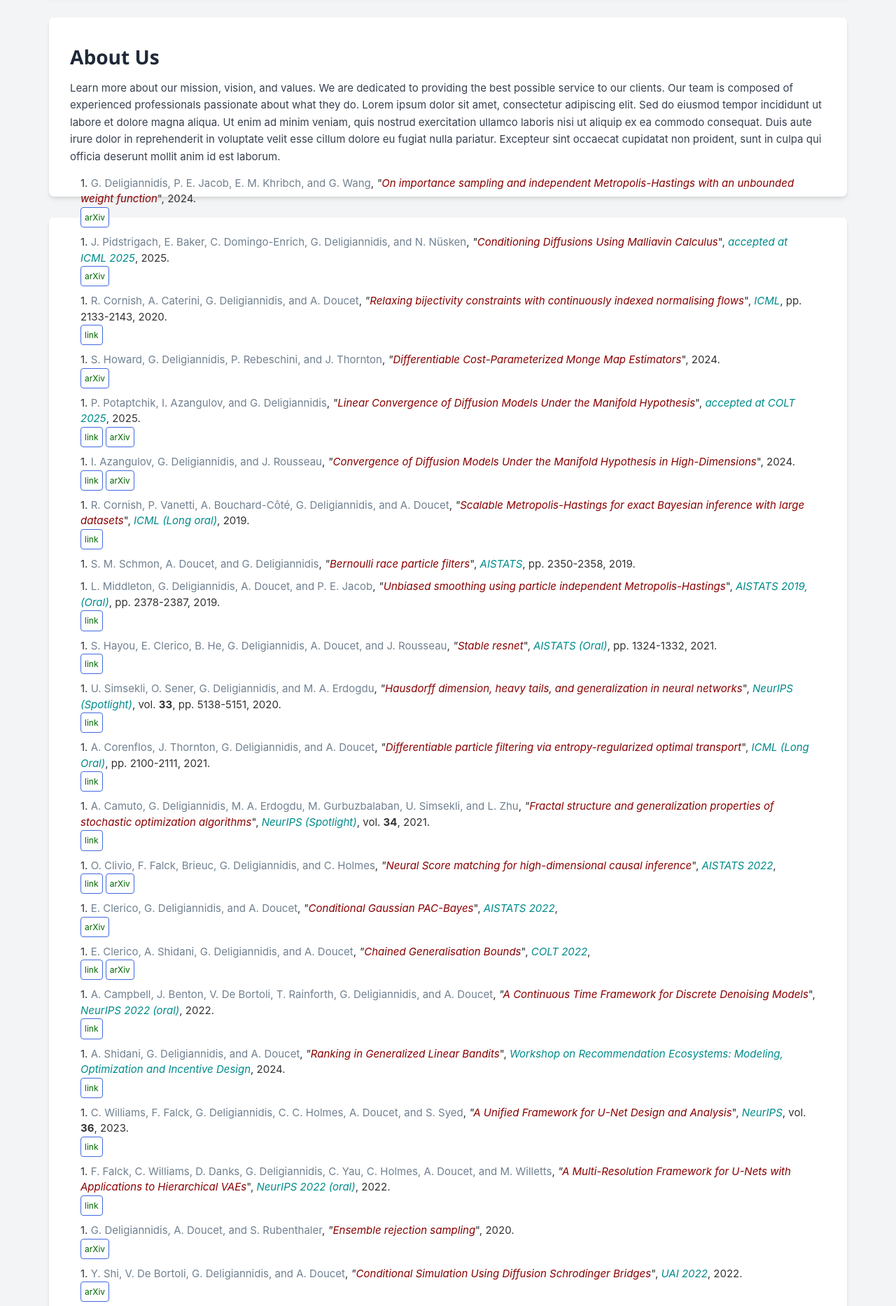
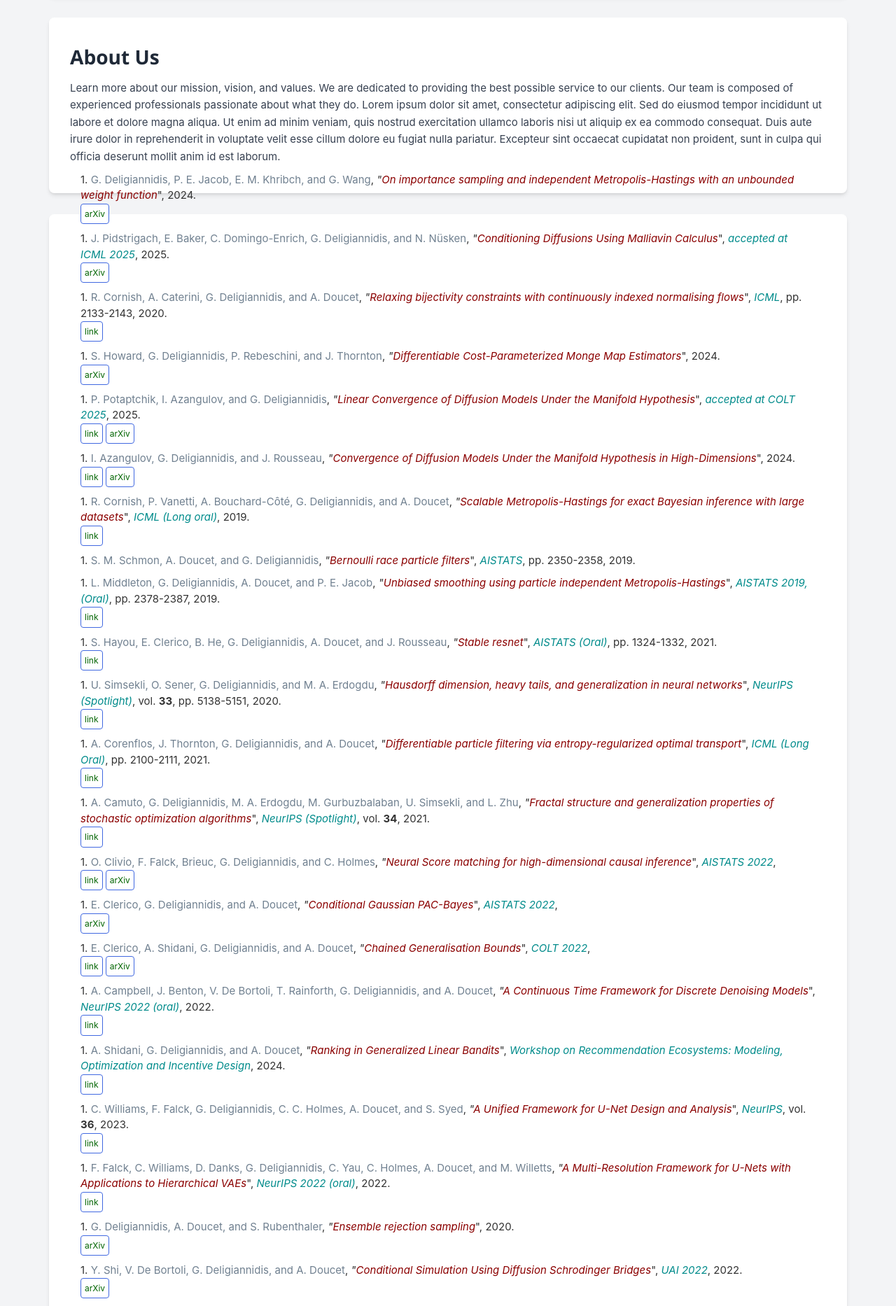
Before and after one commit to ziorzis/ziorzis.github.io, a Jekyll site: the page index.html, which Jekyll copies as it is, in a window 1280 px wide. Shown: the part 685-2551 px from the top of the page at 70% size. Built offline with Jekyll 4.4.1, drawn with Linux system fonts in a browser that asks for light colours; nearby versions of some CDN libraries; library files that are not in the unit come from our copies.

Commit message:
Update index.html

```diff
--- a/index.html
+++ b/index.html
@@ -185,7 +185,6 @@
                 eu fugiat nulla pariatur. Excepteur sint occaecat cupidatat non proident,
                 sunt in culpa qui officia deserunt mollit anim id est laborum.
             </p>
-            <p class="text-gray-700 leading-relaxed mt-4">
 
                   <div class="sort year" extra="DESC number">
                         <div class="templates"></div>
```
